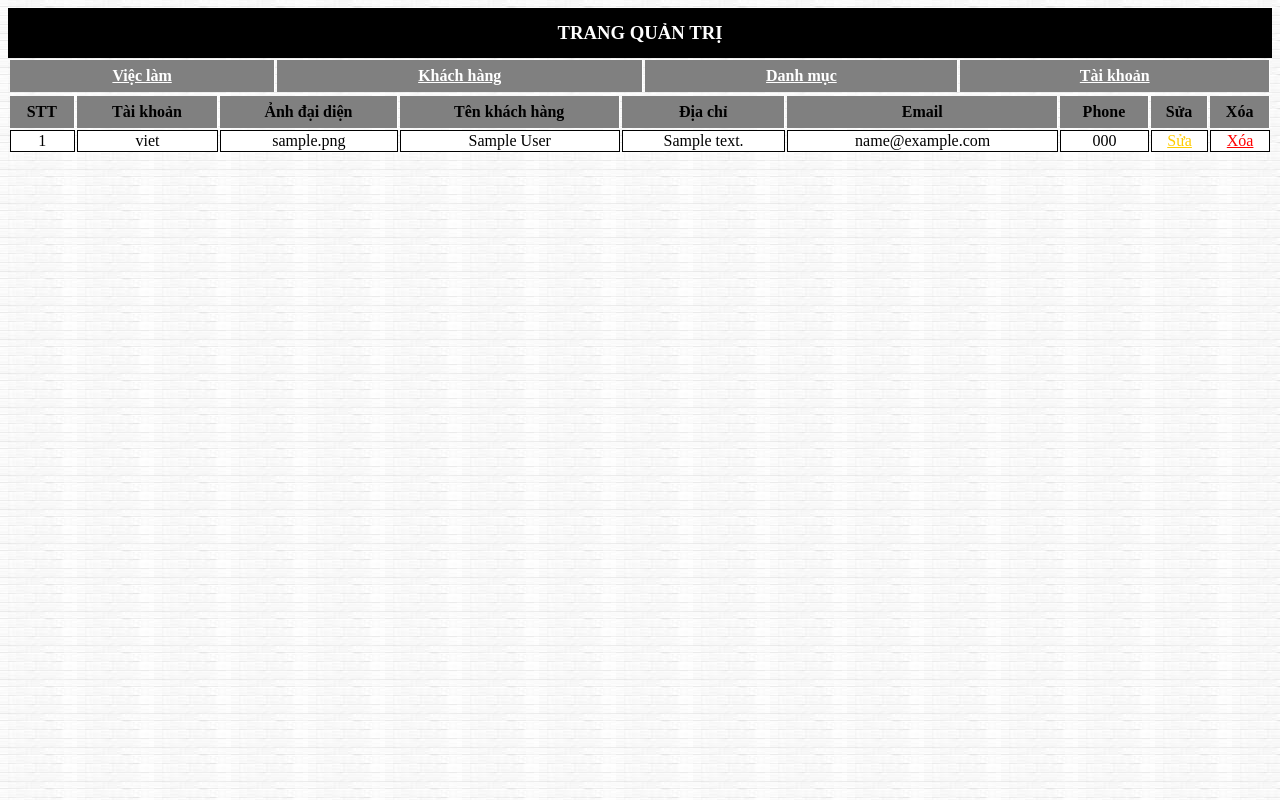
After one commit to leevanviet123/APITimViecLam, a PHP site: page /bkap-demo-login/customer.php in a window 1280 px wide. The commit adds this page. Run offline with PHP 8.4, Linux system fonts and the light colour scheme; data comes from the database, SQL or seed files in the repository; tables that the repository leaves empty or names only in its code hold one stand-in row (values such as "Sample post"); lists and menus that the app fills with data are empty.

Commit message:
xong quan tri

```diff
--- /dev/null
+++ b/customer.php
@@ -0,0 +1,48 @@
+<?php
+require './header.php';
+
+?>
+<div id="customer">
+	<table>
+		<tr>
+		<th>STT</th>
+		<th>Tài khoản</th>
+		<th>Ảnh đại diện</th>
+		<th>Tên khách hàng</th>
+		<th>Địa chỉ</th>
+		<th>Email</th>
+		<th>Phone</th>
+		<th>Sửa</th>
+     	 <th>Xóa</th>
+		</tr>
+			<?php
+            require_once './connect.php';
+               $stt=1;
+                $rows = array();
+                 $result=mysqli_query($connect,"SELECT `id_custom`, `username`, `avatar`,`name`, `address`, `email_contact`, `phone` FROM `customer` INNER JOIN `account` ON `id_acount` = `id_account`");
+               while ($data = mysqli_fetch_assoc($result))
+
+               { $rows[] = $data;
+                   echo"<tr>";
+                    echo"<td >$stt</td>";
+                    echo"<td >$data[username]</td>";
+                    echo"<td >$data[avatar]</td>";
+                    echo"<td >$data[name]</td>";
+                    echo"<td >$data[address]</td>";
+                    echo"<td >$data[email_contact]</td>";
+                    echo"<td >$data[phone]</td>";
+                    echo " <td><a style='color: #ffcc00' href='edit_sanpham.php?id=$data[id_custom]'>Sửa</a></td>";
+                    echo"<td><a style='color: red' href='delete_sanpham.php?id=$data[id_custom] '>Xóa</a></td>";
+                echo"</tr>";
+                $stt++;
+               }
+
+
+                mysqli_close($connect);
+                        ?>
+	</table>
+	</table>
+</div>
+
+</body>
+</html>
--- a/header.php
+++ b/header.php
@@ -1,7 +1,7 @@
 <html>
 <head>
 	<title></title>
-<link rel="stylesheet" type="text/css" href="style.css">
+<link rel="stylesheet" type="text/css" href="styleAPI.css">
 <meta charset="utf-8">
 </head>
 <body>
@@ -10,9 +10,9 @@
         <table>
            	<tr>
 		       <th><a href="index.php">Việc làm</a></th>
-		       <th><a href="danhmuc.php">khách hàng</a></th>
-		       <th><a href="khachhang.php">Nhân viên</a></th>
-		       <th><a href="hoadon.php">Tài khoản </a></th>
+		       <th><a href="customer.php">Khách hàng</a></th>
+		       <th><a href="listwork.php">Danh mục</a></th>
+		       <th><a href="account.php">Tài khoản </a></th>
 		   </tr>
 		</table>
 	</div>
--- /dev/null
+++ b/styleAPI.css
@@ -0,0 +1,104 @@
+#login{
+
+	background-color: #99D1D3;
+	width: 300px;
+	height: 200px;
+	margin-top:100px;
+	margin-left: auto;
+	margin-right: auto;
+	text-align: center;
+	border: 1px solid #99D1D3;
+}
+
+hr{
+	width: 250px;
+}
+
+body{
+	background-image: url("bg1.jpg");
+}
+ul{
+    list-style: none;
+}
+#top{
+
+	height: 50px;
+    background: #000000;
+    text-align: center;
+    line-height: 50px;
+    color: #fff;
+}
+#menu table{
+	width: 100%;
+}
+#menu th{
+    border-right: 1px solid #fff;
+    text-align: center;
+    background: gray;
+    line-height: 30px;
+    box-sizing: border-box;
+}
+#menu a{
+    color: #fff;
+    font-weight: bold
+}
+#job table{
+	width: 100%;
+}
+#job th{
+    border-right: 1px solid #fff;
+    text-align: center;
+    background: gray;
+    line-height: 30px;
+    box-sizing: border-box;
+}
+#job td{
+    text-align: center;
+    border: 1px solid black;
+    background-color: white;
+}
+#customer table{
+	width: 100%
+}
+#customer th{
+    border-right: 1px solid #fff;
+    text-align: center;
+    background: gray;
+    line-height: 30px;
+    box-sizing: border-box;
+}
+#customer td{
+    text-align: center;
+    border: 1px solid black;
+    background-color: white;
+}
+#listwork table{
+    width: 100%
+}
+#listwork th{
+    border-right: 1px solid #fff;
+    text-align: center;
+    background: gray;
+    line-height: 30px;
+    box-sizing: border-box;
+}
+#listwork td{
+    text-align: center;
+    border: 1px solid black;
+    background-color: white;
+}
+#account table{
+    width: 100%
+}
+#account th{
+    border-right: 1px solid #fff;
+    text-align: center;
+    background: gray;
+    line-height: 30px;
+    box-sizing: border-box;
+}
+#account td{
+    text-align: center;
+    border: 1px solid black;
+    background-color: white;
+}
```
Also changed, not shown: account.php (added, +42 -0 lines), api/connection.php (deleted, +0 -25 lines), api/register.php (added, +17 -0 lines), index.php (+14 -10 lines), listwork.php (added, +37 -0 lines), login.php (+3 -13 lines), register.php (deleted, +0 -11 lines), style.css (deleted, +0 -57 lines).
